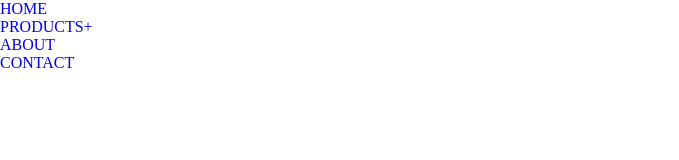
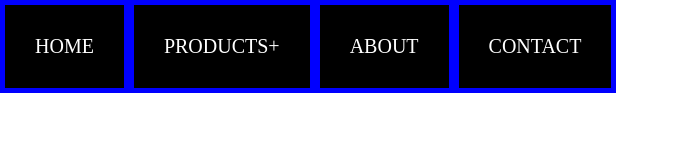
Before and after one commit to voronskaelena/test, a plain HTML site: page index.html in a window 1280 px wide. Shown: the whole page, without its empty margins (0-679 px from the left). Drawn offline with Linux system fonts and the light colour scheme.

Commit message:
add style.css

```diff
--- a/style/style.css
+++ b/style/style.css
@@ -7,3 +7,18 @@
     border: none;
     outline: none;
 }
+.menu{
+font-size: 0px;
+}
+.menu-item{
+display: inline-block;
+}
+.menu-item-link{
+background: black;
+color: white;
+display: block;
+text-transform: uppercase;
+padding: 30px 30px;
+font-size: 20px;
+border: 5px solid blue;
+}
```
